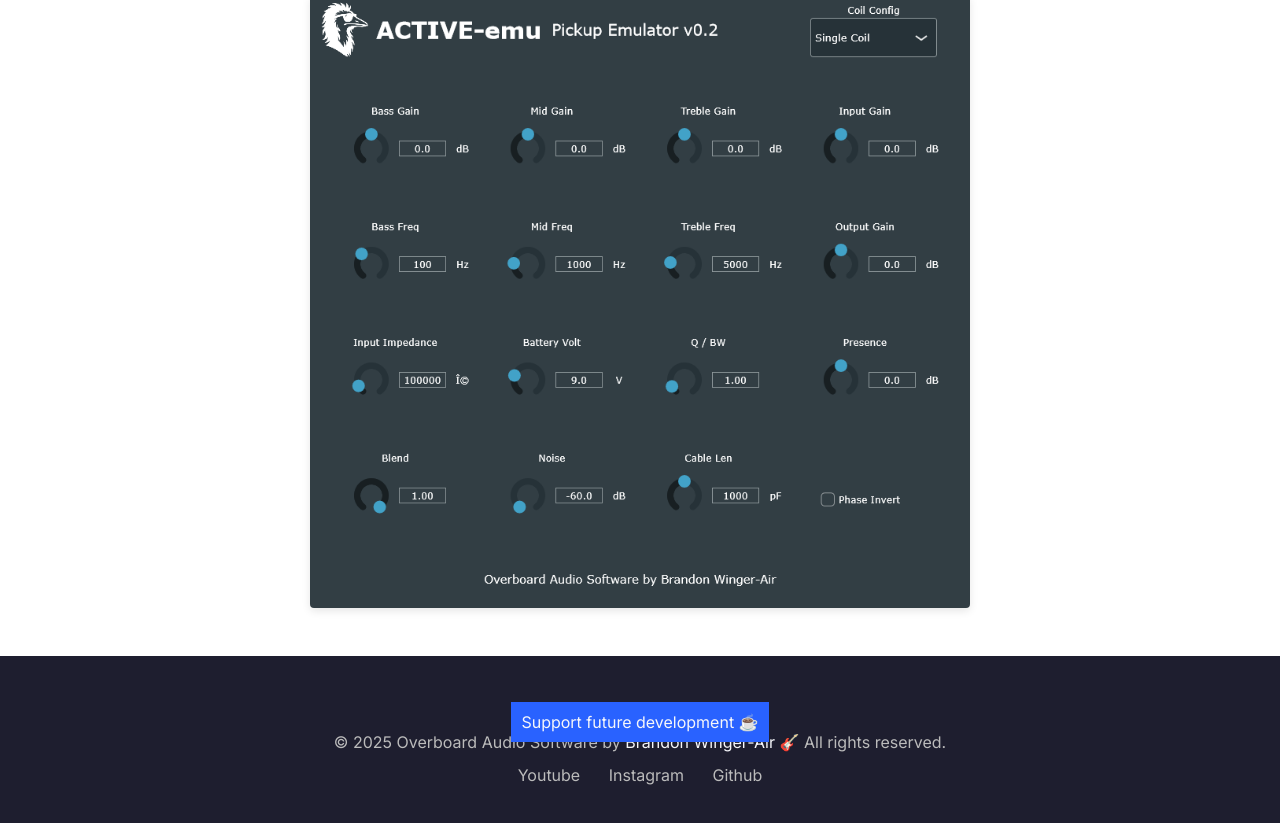
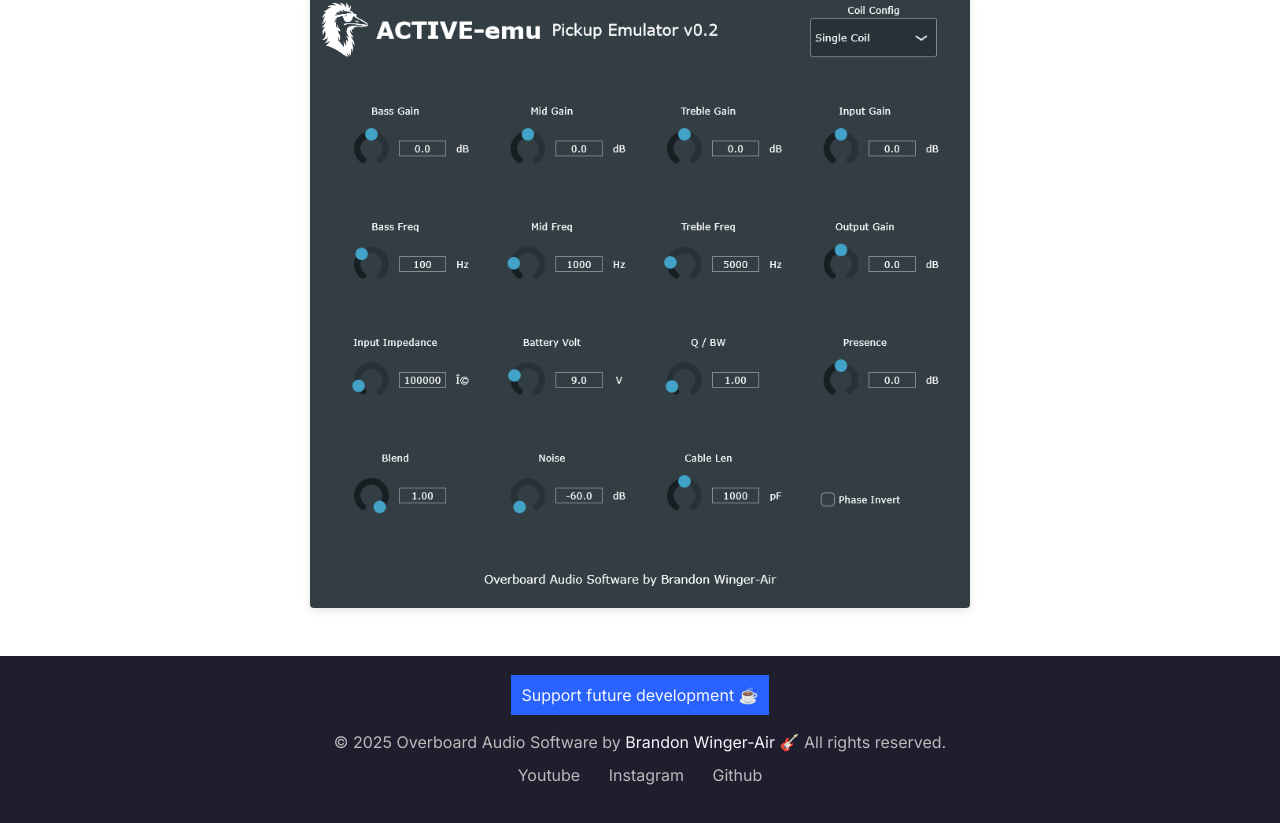
Before and after one commit to BrandonWingerAir/active-emu-audio-plugin, a plain HTML site: page index.html in a window 1280 px wide. Shown: the part 437-1260 px from the top of the page. Drawn offline with Linux system fonts and the light colour scheme.

Commit message:
set footer button position

```diff
--- a/style.css
+++ b/style.css
@@ -199,7 +199,7 @@
   background: #2962ff;
   padding: 10px;
   position: relative;
-  top: 6px;
+  top: -21px;
 }
 
 .site-footer .social {
```
